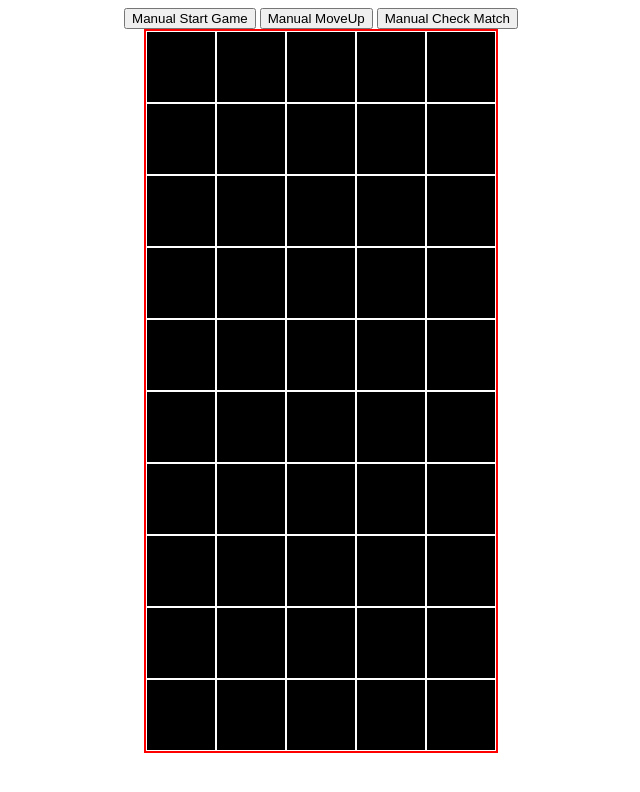
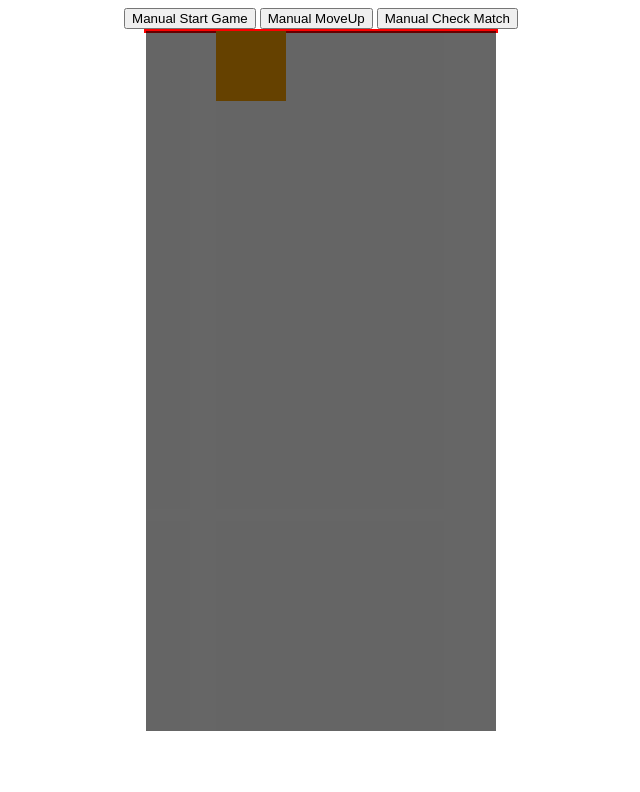
Before and after one commit to rbueno/morph-pixs, a plain HTML site: page index.html in a window 1280 px wide. Shown: the whole page, without its empty margins (319-959 px from the left). Drawn offline with Linux system fonts and the light colour scheme.

Commit message:
rendering first block

```diff
--- a/css/style.css
+++ b/css/style.css
@@ -1,18 +1,34 @@
 
 
-.blocks-grid {
-    display: grid;
-    grid-template-columns: 70px 70px 70px 70px 70px;
-}
+
 
 .grid {
     width: 350px;
     margin: 0 auto;
     border: 2px solid red;
+    position: relative;
+
+}
+
+.blocks-grid {
+    display: grid;
+    grid-template-columns: 70px 70px 70px 70px 70px;
+    position: absolute;
+    z-index: 1;
 }
 
 .block {
-    margin: 1px;
+
     background: black;
     height: 70px;
+    opacity: .60;
 }
+
+.hero {
+    background: orange;
+    height: 70px;
+    width: 70px;
+    position: absolute;
+    top: 0px;
+    left: 70px;
+}
--- a/index.html
+++ b/index.html
@@ -15,8 +15,11 @@
     <button onclick="checkMatch()">Manual Check Match</button>
 
 </center>
-<section class="grid blocks-grid">
+<div class="grid">
 
+
+
+<div class="blocks-grid">
 <div class="block"> - </div>
 <div class="block"> - </div>
 <div class="block"> - </div>
@@ -76,9 +79,11 @@
 <div class="block"> - </div>
 <div class="block"> - </div>
 <div class="block"> - </div>
+</div>
 
-</section>
+<div class="hero"></div>
 
+</div>
     <script type="text/javascript" src="js/app.js"></script>
 </body>
 </html>
--- a/js/app.js
+++ b/js/app.js
@@ -132,6 +132,8 @@ function setHeroXtoArr(x, y, hero) {
   theGame.arena[y] = [null, null, null, null, null];
   theGame.arena[y][x] = hero;
 
+  renderBlocks(hero.x, hero.y);
+
   ifBlocksMatch(hero.colorId, hero.x, hero.y, hero);
 
   console.log("after move x: ", theGame.arena);
@@ -177,3 +179,10 @@ function startGame() {
 function checkGameOver(heroY) {
   if (heroY < 0) {console.log('Game over'); }
 }
+
+function renderBlocks(heroX, heroY) {
+  document.querySelector('.hero').style.left = `${heroX * 70}px`;
+  document.querySelector('.hero').style.top = `${heroY * 70}px`;
+
+  console.log('chegou no render')
+}
```
